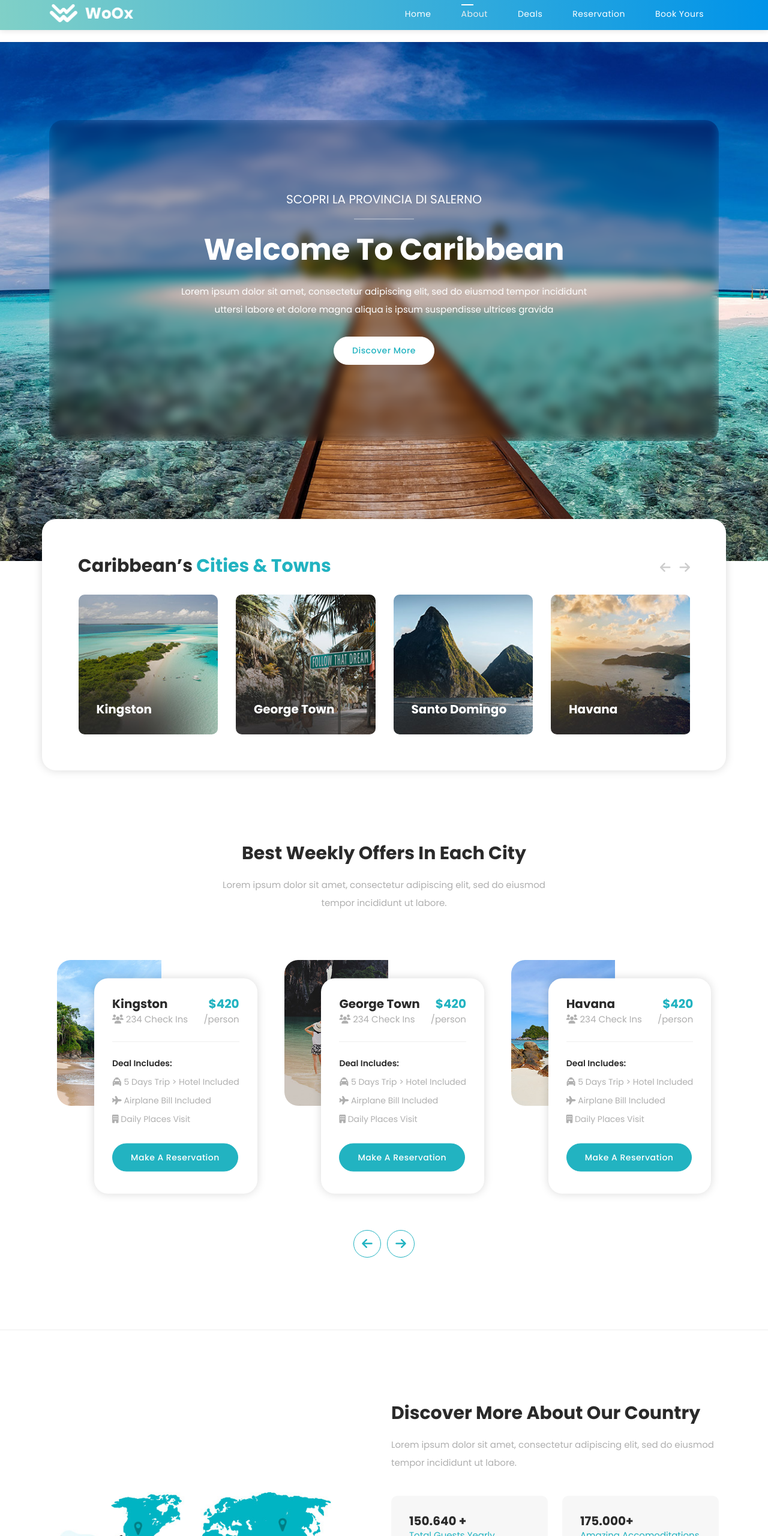
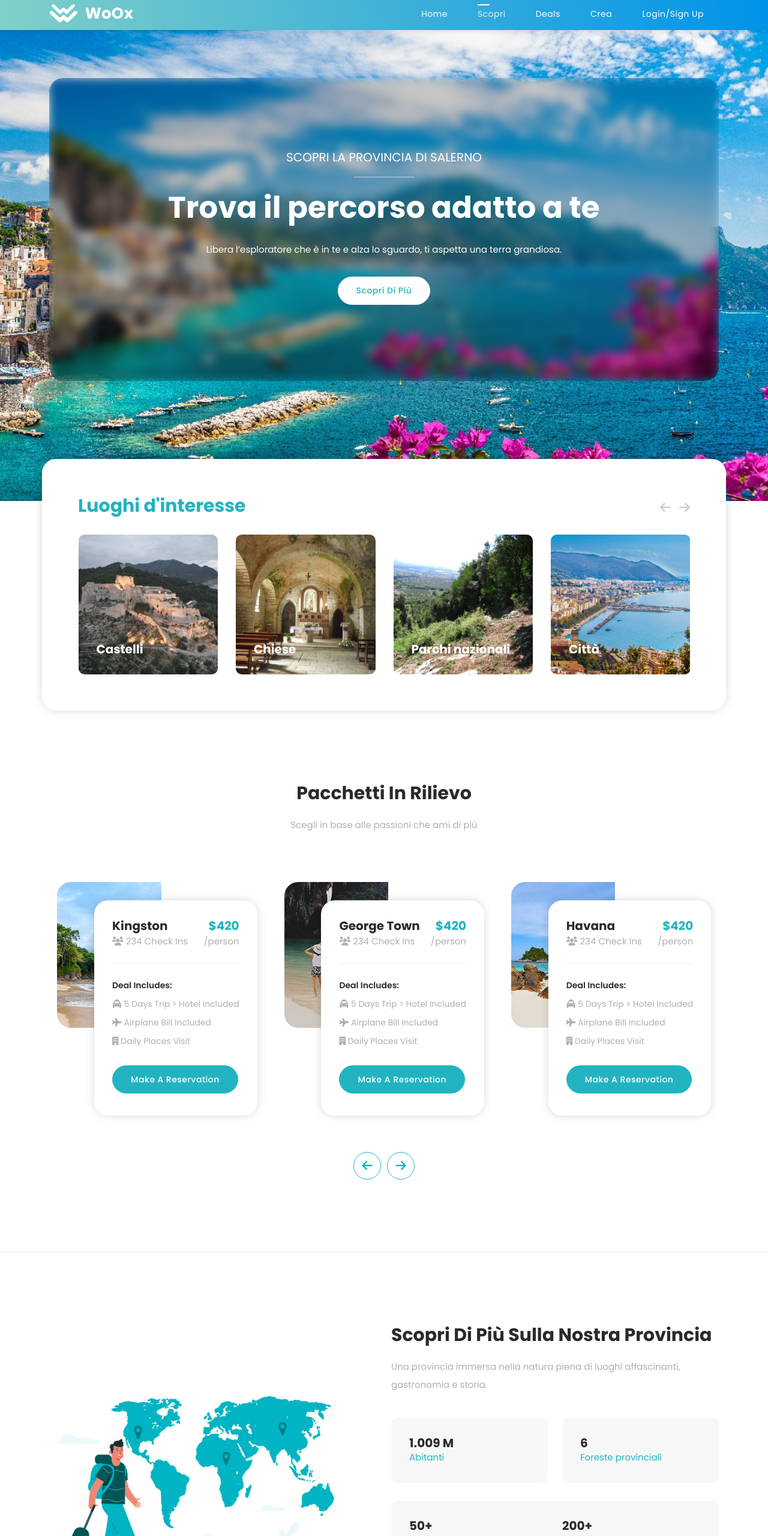
Before and after one commit to carminelau/TravelLover, a plain HTML site: page web/about.html in a window 1280 px wide. Shown: the top 2560 px of the page at 60% size. Drawn offline with nearby package versions, Linux system fonts and the light colour scheme.

Commit message:
Modificato stile

```diff
--- a/web/about.html
+++ b/web/about.html
@@ -57,10 +57,10 @@ https://templatemo.com/tm-580-woox-travel
                     <!-- ***** Menu Start ***** -->
                     <ul class="nav">
                         <li><a href="index.html">Home</a></li>
-                        <li><a href="about.html" class="active">About</a></li>
+                        <li><a href="about.html" class="active">Scopri</a></li>
                         <li><a href="deals.html">Deals</a></li>
-                        <li><a href="reservation.html">Reservation</a></li>
-                        <li><a href="reservation.html">Book Yours</a></li>
+                        <li><a href="reservation.html">Crea</a></li>
+                        <li><a href="login.html">Login/Sign Up</a></li>
                     </ul>
                     <a class='menu-trigger'>
                         <span>Menu</span>
@@ -82,10 +82,10 @@ https://templatemo.com/tm-580-woox-travel
             <div class="blur-bg"></div>
             <h4>SCOPRI LA PROVINCIA DI SALERNO</h4>
             <div class="line-dec"></div>
-            <h2>Welcome To Caribbean</h2>
-            <p>Lorem ipsum dolor sit amet, consectetur adipiscing elit, sed do eiusmod tempor incididunt uttersi labore et dolore magna aliqua is ipsum suspendisse ultrices gravida</p>
+            <h2>Trova il percorso adatto a te</h2>
+            <p>Libera l’esploratore che è in te e alza lo sguardo, ti aspetta una terra grandiosa.</p>
             <div class="main-button">
-              <a href="reservation.html">Discover More</a>
+              <a href="reservation.html">Scopri di più</a>
             </div>
           </div>
         </div>
@@ -100,56 +100,50 @@ https://templatemo.com/tm-580-woox-travel
         <div class="slider-content">
           <div class="row">
             <div class="col-lg-12">
-              <h2>Caribbean’s <em>Cities &amp; Towns</em></h2>
+              <h2><em>Luoghi d'interesse</em></h2>
             </div>
             <div class="col-lg-12">
               <div class="owl-cites-town owl-carousel">
                 <div class="item">
                   <div class="thumb">
-                    <img src="assets/images/cities-01.jpg" alt="">
-                    <h4>Havana</h4>
+                    <img src="assets/images/albero.jpg" alt="">
+                    <h4>Alberi monumentali</h4>
                   </div>
                 </div>
                 <div class="item">
                   <div class="thumb">
-                    <img src="assets/images/cities-02.jpg" alt="">
-                    <h4>Kingston</h4>
+                    <img src="assets/images/arechi.jpg" alt="">
+                    <h4>Castelli</h4>
                   </div>
                 </div>
                 <div class="item">
                   <div class="thumb">
-                    <img src="assets/images/cities-03.jpg" alt="">
-                    <h4>George Town</h4>
+                    <img src="assets/images/chiesa.jpg" alt="">
+                    <h4>Chiese</h4>
                   </div>
                 </div>
                 <div class="item">
                   <div class="thumb">
-                    <img src="assets/images/cities-04.jpg" alt="">
-                    <h4>Santo Domingo</h4>
+                    <img src="assets/images/foresta.jpg" alt="">
+                    <h4>Parchi nazionali</h4>
                   </div>
                 </div>
                 <div class="item">
                   <div class="thumb">
-                    <img src="assets/images/cities-01.jpg" alt="">
-                    <h4>Havana</h4>
+                    <img src="assets/images/salerno.jpg" alt="">
+                    <h4>Città</h4>
                   </div>
                 </div>
                 <div class="item">
                   <div class="thumb">
-                    <img src="assets/images/cities-02.jpg" alt="">
-                    <h4>Kingston</h4>
+                    <img src="assets/images/teatro.jpg" alt="">
+                    <h4>Teatri</h4>
                   </div>
                 </div>
                 <div class="item">
                   <div class="thumb">
-                    <img src="assets/images/cities-03.jpg" alt="">
-                    <h4>George Town</h4>
-                  </div>
-                </div>
-                <div class="item">
-                  <div class="thumb">
-                    <img src="assets/images/cities-04.jpg" alt="">
-                    <h4>Santo Domingo</h4>
+                    <img src="assets/images/vino.jpg" alt="">
+                    <h4>Gastronomia</h4>
                   </div>
                 </div>
               </div>
@@ -165,8 +159,8 @@ https://templatemo.com/tm-580-woox-travel
       <div class="row">
         <div class="col-lg-6 offset-lg-3">
           <div class="section-heading text-center">
-            <h2>Best Weekly Offers In Each City</h2>
-            <p>Lorem ipsum dolor sit amet, consectetur adipiscing elit, sed do eiusmod tempor incididunt ut labore.</p>
+            <h2>Pacchetti in rilievo</h2>
+            <p>Scegli in base alle passioni che ami di più</p>
           </div>
         </div>
       </div>
@@ -305,47 +299,48 @@ https://templatemo.com/tm-580-woox-travel
         </div>
         <div class="col-lg-6">
           <div class="section-heading">
-            <h2>Discover More About Our Country</h2>
-            <p>Lorem ipsum dolor sit amet, consectetur adipiscing elit, sed do eiusmod tempor incididunt ut labore.</p>
+            <h2>Scopri di più sulla nostra provincia</h2>
+            <p>Una provincia immersa nella natura piena di luoghi affascinanti, gastronomia e storia.</p>
           </div>
           <div class="row">
             <div class="col-lg-6">
               <div class="info-item">
-                <h4>150.640 +</h4>
-                <span>Total Guests Yearly</span>
+                <h4>1.009 M</h4>
+                <span>Abitanti</span>
               </div>
             </div>
             <div class="col-lg-6">
               <div class="info-item">
-                <h4>175.000+</h4>
-                <span>Amazing Accomoditations</span>
+                <h4>6</h4>
+                <span>Foreste provinciali</span>
               </div>
             </div>
             <div class="col-lg-12">
               <div class="info-item">
                 <div class="row">
                   <div class="col-lg-6">
-                    <h4>12.560+</h4>
-                    <span>Amazing Places</span>
+                    <h4>50+</h4>
+                    <span>Luoghi di culto</span>
                   </div>
                   <div class="col-lg-6">
-                    <h4>240.580+</h4>
-                    <span>Different Check-ins Yearly</span>
+                    <h4>200+</h4>
+                    <span>Torri antiche</span>
                   </div>
                 </div>
               </div>
             </div>
           </div>
-          <p>Lorem ipsum dolor sit amet, consectetur adipiscing elit, sed do eiusmod tempor incididunt ut labore. Lorem ipsum dolor sit amet, consectetur adipiscing elit, sed do eiusmod tempor incididunt ut labore.</p>
+          <p>Intinerari ad-hoc, tra storia, cibo e divertimento.</p>
           <div class="main-button">
-            <a href="reservation.html">Discover More</a>
+            <a href="reservation.html">Scopri di più</a>
           </div>
         </div>
       </div>
     </div>
   </div>
 
-  <div class="best-locations">
+
+  <!--<div class="best-locations">
     <div class="container">
       <div class="row">
         <div class="col-lg-6 offset-lg-3">
@@ -356,7 +351,7 @@ https://templatemo.com/tm-580-woox-travel
         </div>
         <div class="col-lg-8 offset-lg-2">
           <div class="options">
-            <div class="option active" style="--optionBackground:url(https://buttoncreatives.com/html/woox/assets/images/best-01.jpg);">
+            <div class="option active" style="&#45;&#45;optionBackground:url(https://buttoncreatives.com/html/woox/assets/images/best-01.jpg);">
                <div class="shadow"></div>
                <div class="label">
                   <div class="icon">
@@ -368,7 +363,7 @@ https://templatemo.com/tm-580-woox-travel
                   </div>
                </div>
             </div>
-            <div class="option" style="--optionBackground:url(https://buttoncreatives.com/html/woox/assets/images/best-02.jpg);">
+            <div class="option" style="&#45;&#45;optionBackground:url(https://buttoncreatives.com/html/woox/assets/images/best-02.jpg);">
                <div class="shadow"></div>
                <div class="label">
                   <div class="icon">
@@ -380,7 +375,7 @@ https://templatemo.com/tm-580-woox-travel
                   </div>
                </div>
             </div>
-            <div class="option" style="--optionBackground:url(https://buttoncreatives.com/html/woox/assets/images/best-03.jpg);">
+            <div class="option" style="&#45;&#45;optionBackground:url(https://buttoncreatives.com/html/woox/assets/images/best-03.jpg);">
                <div class="shadow"></div>
                <div class="label">
                   <div class="icon">
@@ -392,7 +387,7 @@ https://templatemo.com/tm-580-woox-travel
                   </div>
                </div>
             </div>
-            <div class="option" style="--optionBackground:url(https://buttoncreatives.com/html/woox/assets/images/best-04.jpg);">
+            <div class="option" style="&#45;&#45;optionBackground:url(https://buttoncreatives.com/html/woox/assets/images/best-04.jpg);">
                <div class="shadow"></div>
                <div class="label">
                   <div class="icon">
@@ -404,7 +399,7 @@ https://templatemo.com/tm-580-woox-travel
                   </div>
                </div>
             </div>
-            <div class="option" style="--optionBackground:url(https://buttoncreatives.com/html/woox/assets/images/best-05.jpg);">
+            <div class="option" style="&#45;&#45;optionBackground:url(https://buttoncreatives.com/html/woox/assets/images/best-05.jpg);">
                <div class="shadow"></div>
                <div class="label">
                   <div class="icon">
@@ -426,17 +421,17 @@ https://templatemo.com/tm-580-woox-travel
       </div>
     </div>
   </div>
-
+-->
   <div class="call-to-action">
     <div class="container">
       <div class="row">
         <div class="col-lg-8">
-          <h2>Are You Looking To Travel ?</h2>
-          <h4>Make A Reservation By Clicking The Button</h4>
+          <h2>Stai cercando un percorso?</h2>
+          <h4>Cercalo con un semplice click!</h4>
         </div>
         <div class="col-lg-4">
           <div class="border-button">
-            <a href="reservation.html">Book Yours Now</a>
+            <a href="reservation.html">Cerca subito</a>
           </div>
         </div>
       </div>
@@ -447,8 +442,8 @@ https://templatemo.com/tm-580-woox-travel
     <div class="container">
       <div class="row">
         <div class="col-lg-12">
-          <p>Copyright © 2036 <a href="#">WoOx Travel</a> Company. All rights reserved.
-          <br>Design: <a href="https://templatemo.com" target="_blank" title="free CSS templates">TemplateMo</a> Distribution: <a href="https://themewagon.com target="_blank" >ThemeWagon</a></p>
+          <p>Copyright © 2036 <a href="#">TravelLover</a> Company. All rights reserved.
+          <br>Design: <a href="https://templatemo.com" target="_blank" title="free CSS templates">TemplateMo</a> Distribution: <a href="#" >ThemeWagon</a></p>
         </div>
       </div>
     </div>
--- a/web/assets/css/templatemo-woox-travel.css
+++ b/web/assets/css/templatemo-woox-travel.css
@@ -1135,8 +1135,8 @@ About Page Style
 */
 
 .about-main-content {
-  margin-top: 70px;
-  background-image: url(../images/about-content-bg.jpg);
+
+  background-image: url(../images/amalfi.jpg);
   background-attachment: fixed;
   background-repeat: no-repeat;
   background-size: cover;
@@ -1147,7 +1147,7 @@ About Page Style
 .blur-bg {
 	width: 100%;
   height: 100%;
-  background: url(../images/about-content-bg.jpg) no-repeat center center fixed;
+  background: url(../images/amalfi.jpg) no-repeat center center fixed;
   background-size: cover;
   filter: blur(8px) brightness(80%);
   position: absolute;
@@ -1303,6 +1303,7 @@ About Page Style
 .weekly-offers .item .thumb img {
   padding-right: 160px;
   border-radius: 23px;
+
 }
 
 .weekly-offers .item .thumb .text {
@@ -2023,7 +2024,7 @@ Reservation Page Style
 */
 
 .second-page-heading {
-  background-image: url(../images/heading-bg-02.jpg);
+  background-image: url(../images/amalfi.jpg);
   background-position: center center;
   background-size: cover;
   background-repeat: no-repeat;
@@ -2181,8 +2182,6 @@ Reservation Page Style
   opacity: 0.8;
 }
 
-
-
 /*
 ---------------------------------------------
 Responsive Style
```
Also changed, not shown: web/deals.html (+9 -8 lines), web/index.html (+5 -5 lines), web/reservation.html (+16 -15 lines), web/assets/css/owl.css (line endings or trailing spaces), web/assets/images/albero.jpg (added), web/assets/images/amalfi.jpg (added), web/assets/images/arechi.jpg (added), web/assets/images/castello.jpg (added), web/assets/images/chiesa.jpg (added), web/assets/images/foresta.jpg (added), web/assets/images/salerno.jpg (added), web/assets/images/teatro.jpg (added), web/assets/images/vino.jpg (added).
